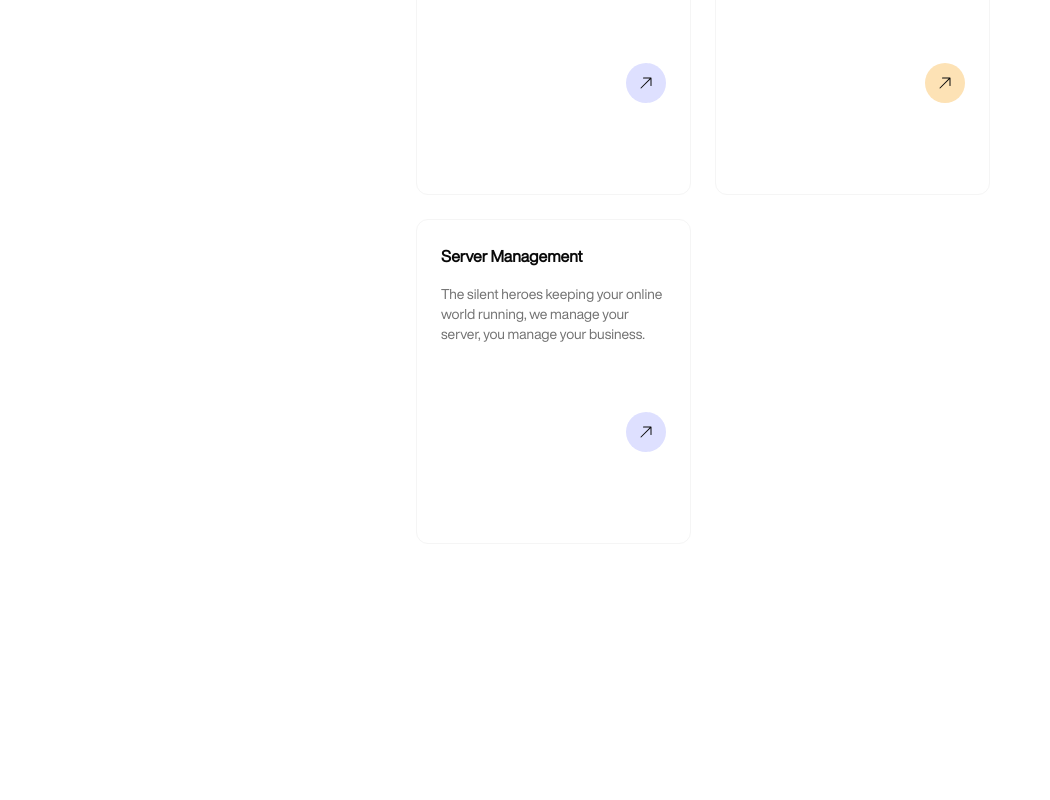
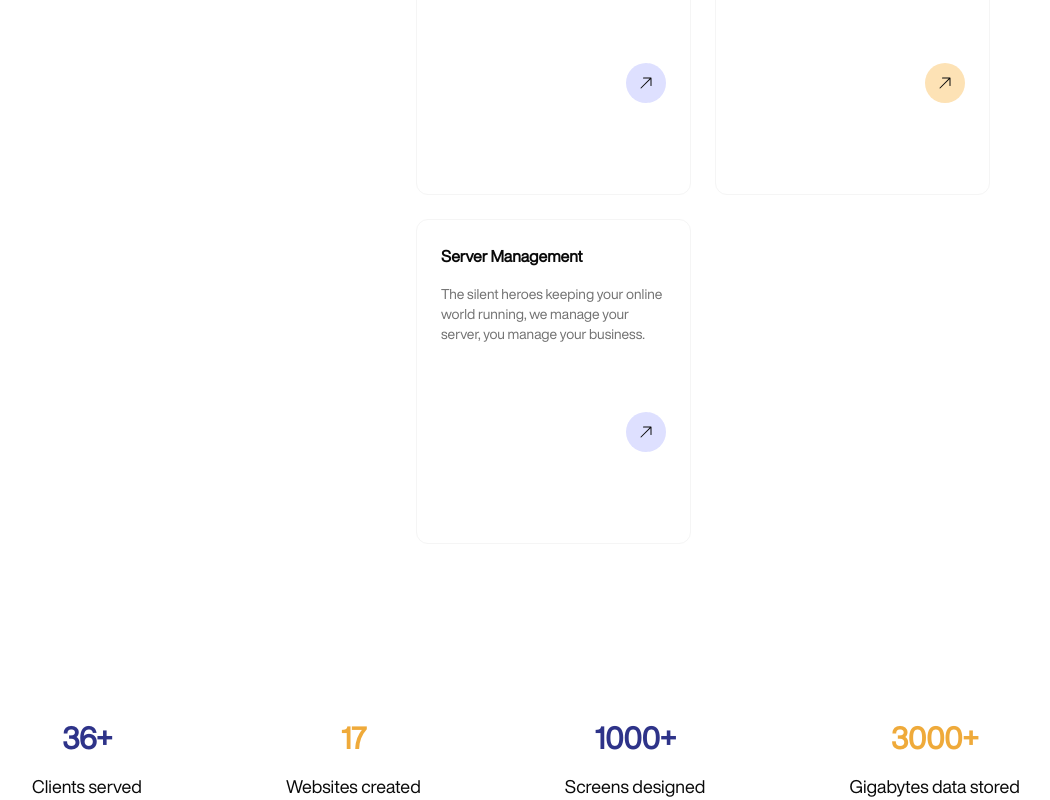
Before and after one commit to Blemense-Technologies/blemense-technologies, a Next.js app: page / in a window 1280 px wide. Shown: the part 1103-1903 px from the top of the page, without its empty margins (114-1164 px from the left). Before the commit the page ends 1647 px from the top, so only its background shows below. Built offline with nearby package versions, Linux system fonts and the light colour scheme.

Commit message:
Achievements section created and added in Home page

```diff
--- a/src/app/page.tsx
+++ b/src/app/page.tsx
@@ -1,3 +1,4 @@
+import Achievements from "@/components/achievements";
 import Hero from "@/components/hero";
 import Services from "@/components/services";
 
@@ -6,6 +7,7 @@ export default function Home() {
     <main className="">
       <Hero />
       <Services />
+      <Achievements />
     </main>
   );
 }
--- /dev/null
+++ b/src/components/achievements.tsx
@@ -0,0 +1,41 @@
+import React from 'react'
+
+const feat = [
+    {
+        index: 1,
+        record: '36+',
+        label: 'Clients served',
+    },
+    {
+        index: 2,
+        record: '17',
+        label: 'Websites created'
+    },
+    {
+        index: 3,
+        record: '1000+',
+        label: 'Screens designed'
+    },
+    {
+        index: 4,
+        record: '3000+',
+        label: 'Gigabytes data stored'
+    },
+]
+
+export default function Achievements() {
+    return (
+        <div className='mt-44'>
+            <div className='flex gap-x-36 items-center w-fit mx-auto'>
+                {
+                    feat.map((items) => (
+                        <div className='flex flex-col justify-center items-center gap-4' key={items.index}>
+                            <h1 className={`text-3xl font-bold ${items.index % 2 == 0 ? 'text-secondaryTheme' : 'text-primaryTheme'}`}>{items.record}</h1>
+                            <p className='text-lg'>{items.label}</p>
+                        </div>
+                    ))
+                }
+            </div>
+        </div>
+    )
+}
```
